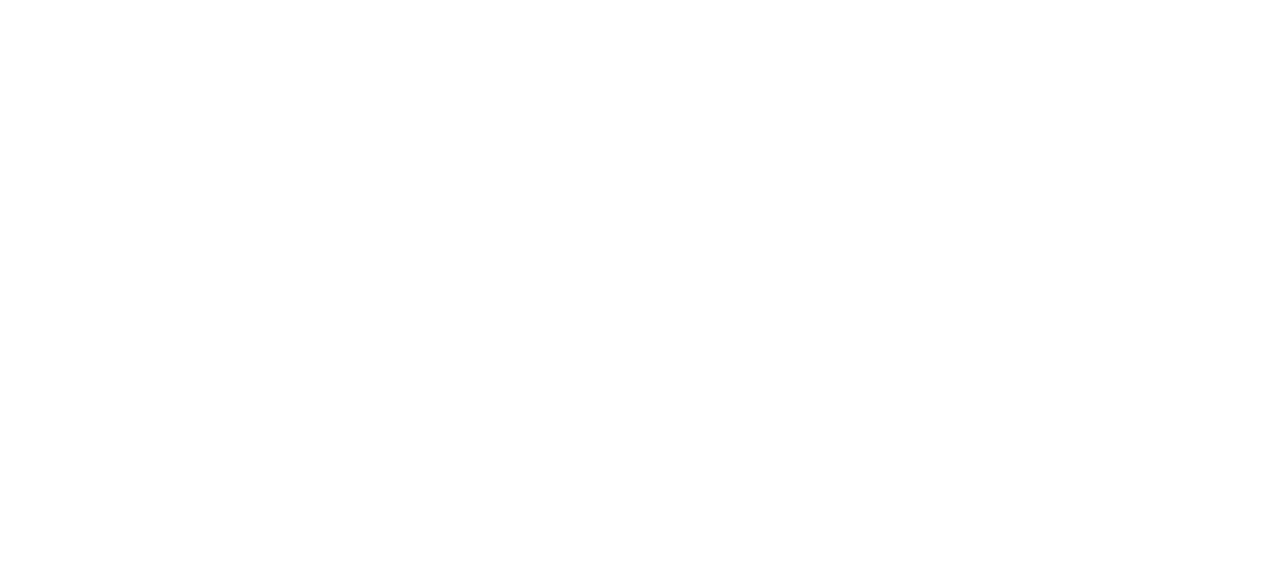
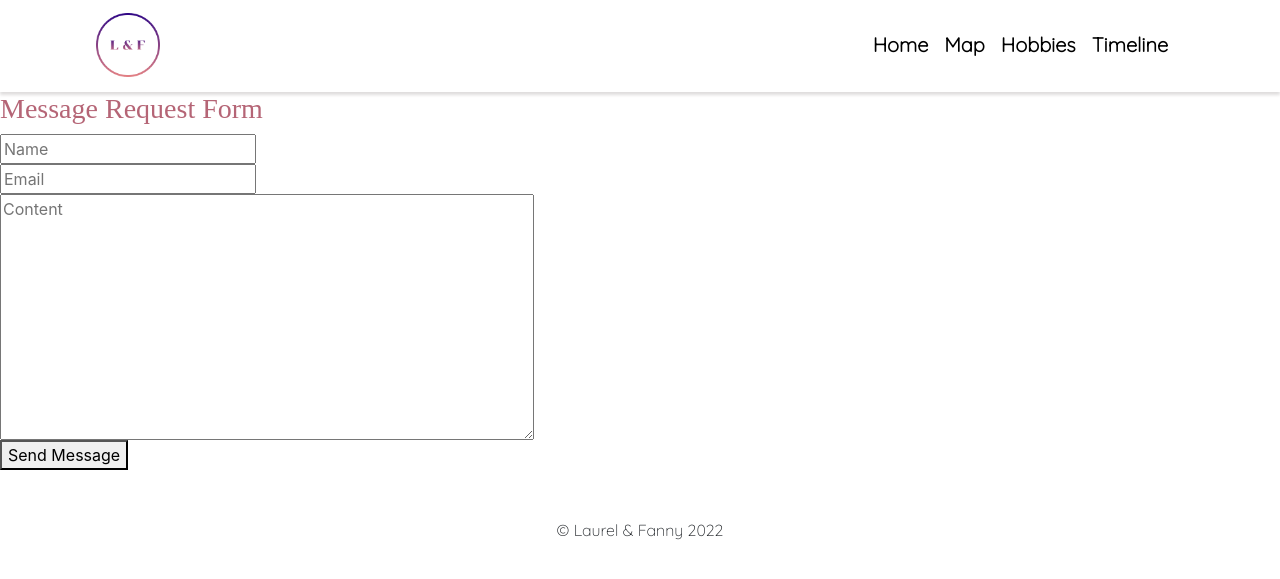
Before and after one commit to laurelxiang/portfolio-website, a Flask app: page /timeline in a window 1280 px wide. Before the commit the part shown is empty. Shown: the top 579 px of the page. Run offline with Flask 2, Linux system fonts and the light colour scheme; parts of the project's set-up code (start-up, migrations or seed data) failed here and were passed over; some libraries are stand-ins or nearby versions; some web fonts are replaced.

Commit message:
timeline page completed

```diff
--- a/app/templates/base.html
+++ b/app/templates/base.html
@@ -18,6 +18,7 @@
             <a class="navbar-brand" href="/home">Home</a>
             <a class="navbar-brand" href="/map">Map</a>
             <a class="navbar-brand" href="/hobbies">Hobbies</a>
+            <a class="navbar-brand" href="/timeline">Timeline</a>
         </form>
     </nav>
 
--- a/app/templates/timeline.html
+++ b/app/templates/timeline.html
@@ -0,0 +1,27 @@
+{% extends 'base.html' %}
+
+{% block head %}
+
+{% endblock %}
+
+{% block body %}
+<h3 id="message-title">Message Request Form</h3>
+<div class="message-form">
+    <form id="form" action="/api/timeline_post" target="/timeline" method="POST">
+        <input class="input-box" type="text" id="name" name="name" placeholder="Name">
+        <input class="input-box" type="email" id="email" name="email" placeholder="Email">
+        <textarea class="input-box" name="content" id="content" cols="50" rows="10" placeholder="Content"></textarea>
+        <button id="submit-button" type="submit" value="Submit">Send Message</button>
+    </form>
+
+</div>
+
+<div id="post-data"></div>
+
+{% block javascript %}
+<script src="https://ajax.googleapis.com/ajax/libs/jquery/3.6.0/jquery.min.js"></script>
+<script src="/timeline.js"></script>
+
+{% endblock %}
+
+{% endblock %}
```
Also changed, not shown: app/static/styles/main.css (line endings or trailing spaces).
